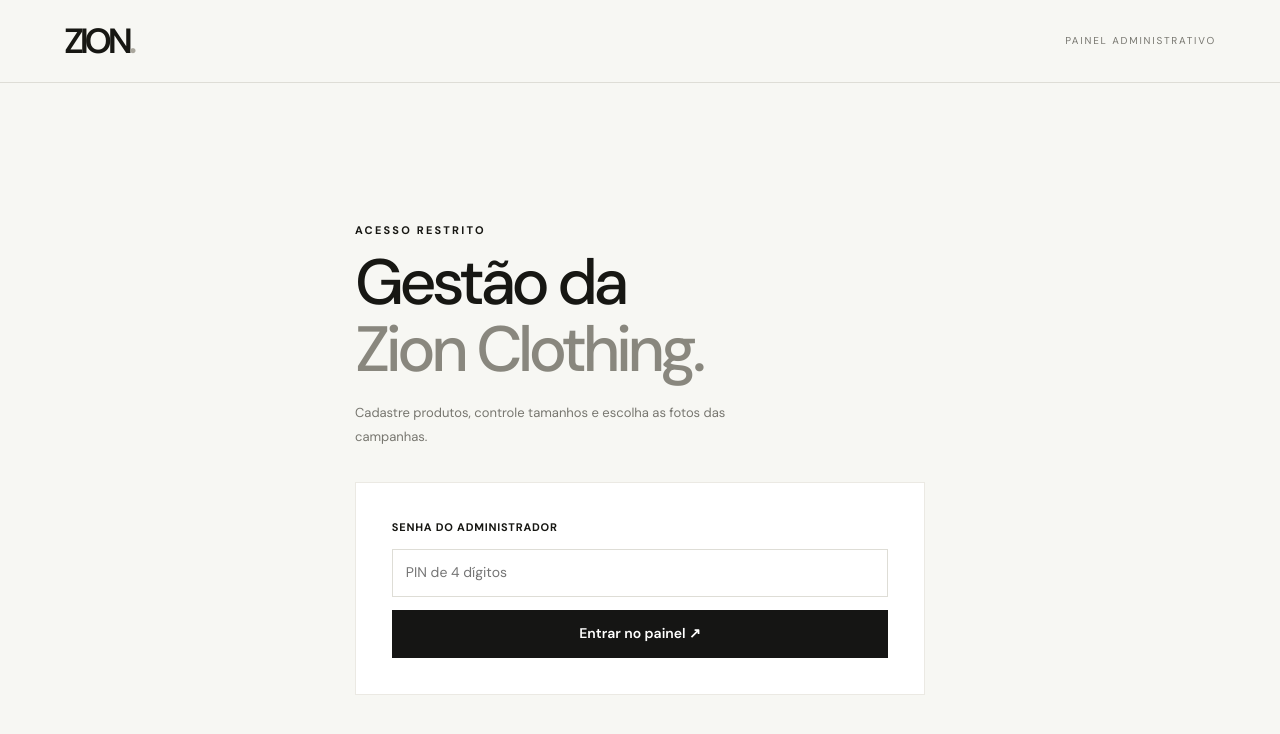
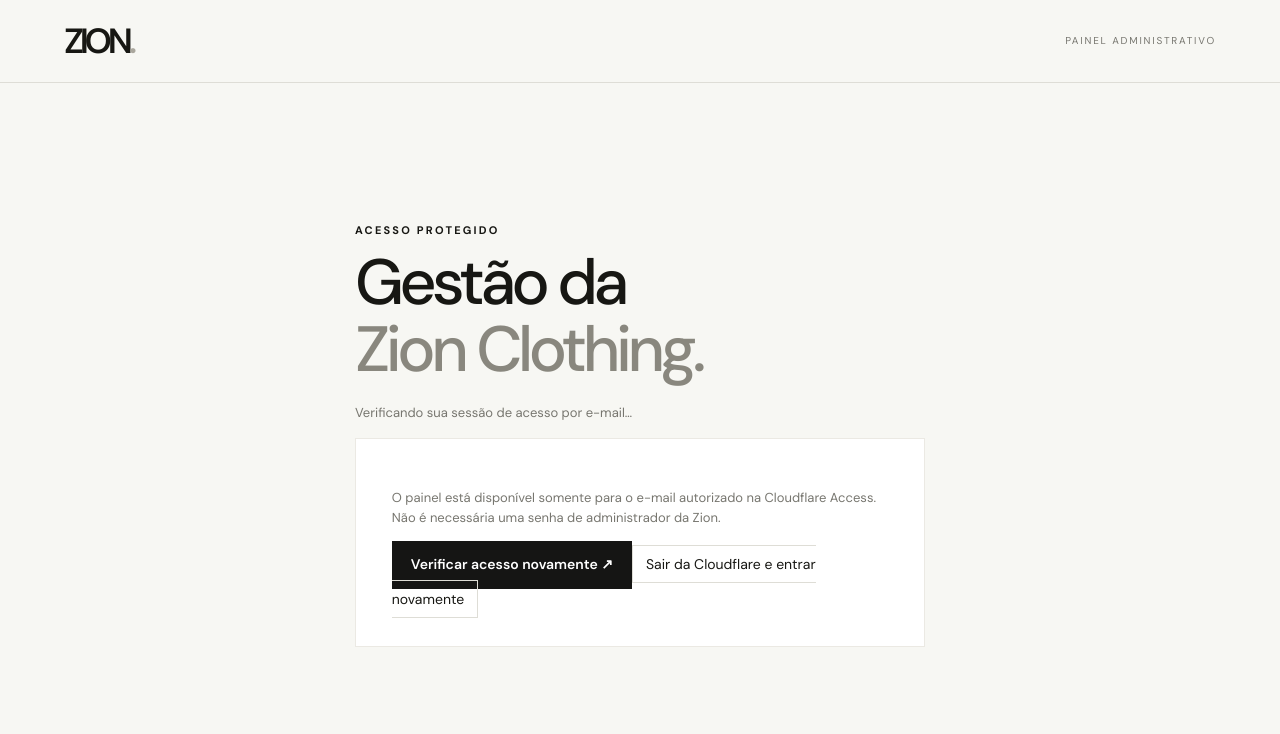
Before and after one commit to IanMartins-br/Zion-site, a website: page public/admin.html in a window 1280 px wide. Drawn offline with Linux system fonts and the light colour scheme.

Commit message:
ui: substituir formulário PIN por sessão Cloudflare Access

```diff
--- a/public/admin.html
+++ b/public/admin.html
@@ -6,15 +6,18 @@
 <link rel="preconnect" href="https://fonts.googleapis.com">
 <link rel="preconnect" href="https://fonts.gstatic.com" crossorigin>
 <link href="https://fonts.googleapis.com/css2?family=DM+Sans:wght@400;500;600;700&display=swap" rel="stylesheet">
-<link rel="stylesheet" href="/admin.css?v=2">
+<link rel="stylesheet" href="/admin.css?v=3">
 </head>
 <body>
 <header class="admin-header"><a href="/" class="wordmark" aria-label="Zion — Página inicial">ZION<span>.</span></a><span>PAINEL ADMINISTRATIVO</span><button id="logoutButton" class="outline small" type="button" hidden>Sair</button></header>
 <main>
 <section id="loginView" class="login-wrap">
-<p class="kicker">ACESSO RESTRITO</p><h1>Gestão da<br><em>Zion Clothing.</em></h1>
-<p class="muted">Cadastre produtos, controle tamanhos e escolha as fotos das campanhas.</p>
-<form id="loginForm" class="card login-form"><label for="password">SENHA DO ADMINISTRADOR</label><input id="password" type="password" inputmode="numeric" pattern="[0-9]{4}" autocomplete="current-password" minlength="4" maxlength="4" required placeholder="PIN de 4 dígitos"><button class="solid" type="submit">Entrar no painel ↗</button></form>
+<p class="kicker">ACESSO PROTEGIDO</p><h1>Gestão da<br><em>Zion Clothing.</em></h1>
+<p class="muted" id="accessStatus" role="status" aria-live="polite">Verificando sua sessão de acesso por e-mail…</p>
+<div class="card access-card">
+<p class="muted" id="accessDetail">O painel está disponível somente para o e-mail autorizado na Cloudflare Access. Não é necessária uma senha de administrador da Zion.</p>
+<div class="access-actions"><button id="retryAccess" class="solid" type="button">Verificar acesso novamente ↗</button><a class="outline access-alt" href="/cdn-cgi/access/logout">Sair da Cloudflare e entrar novamente</a></div>
+</div>
 </section>
 <section id="dashboard" hidden>
 <div class="dashboard-heading"><div><p class="kicker">ZION / GESTÃO</p><h1>Seu catálogo,<br><em>seus pedidos.</em></h1></div><p class="muted">As imagens ficam no R2. Os produtos e estoques ficam no D1.</p></div>
@@ -54,5 +57,5 @@
 </section>
 <p class="status" id="feedback" role="status" aria-live="polite"></p>
 </main>
-<script defer src="/admin.js?v=zion-catalog-7"></script>
+<script defer src="/admin.js?v=zion-access-8"></script>
 </body></html>
```
